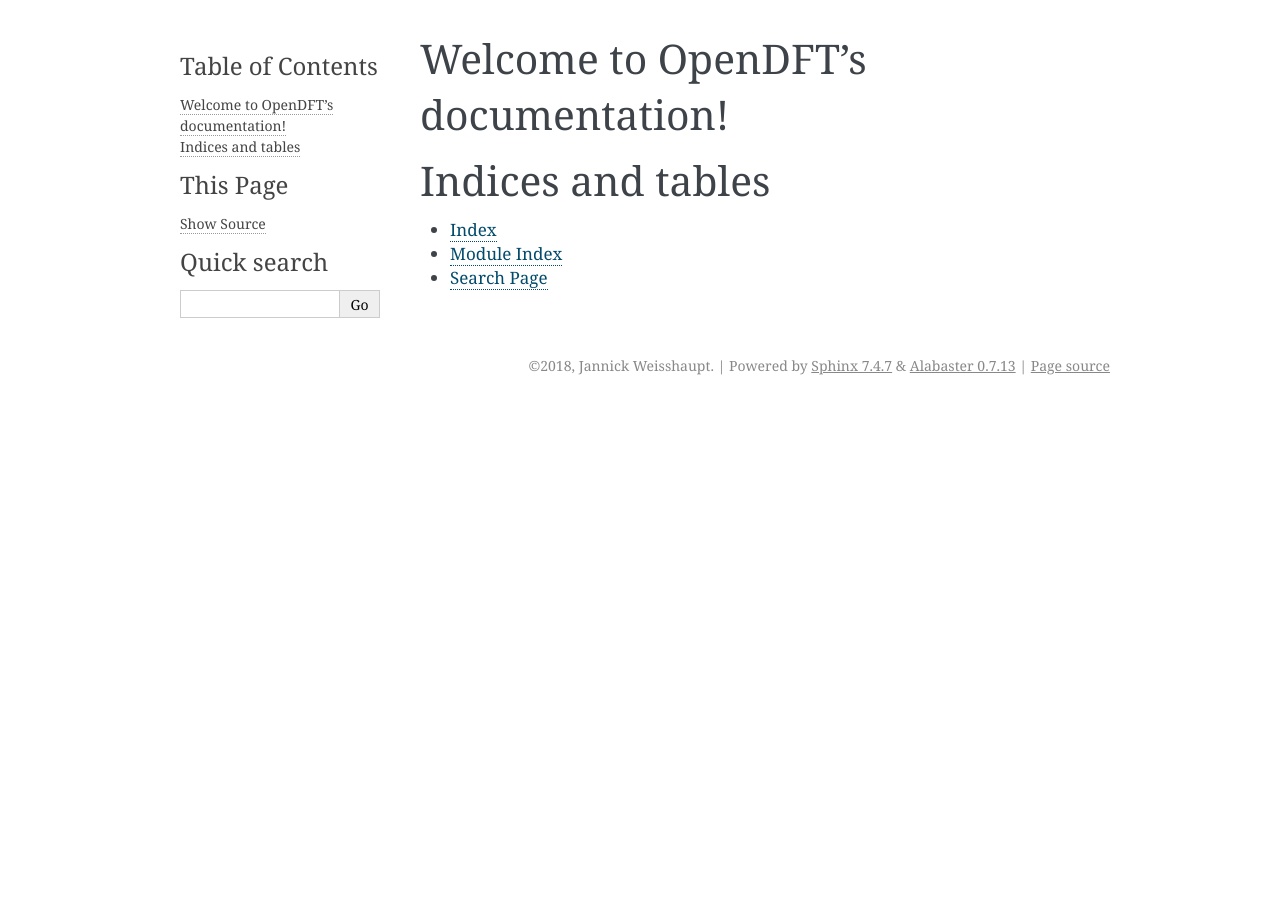
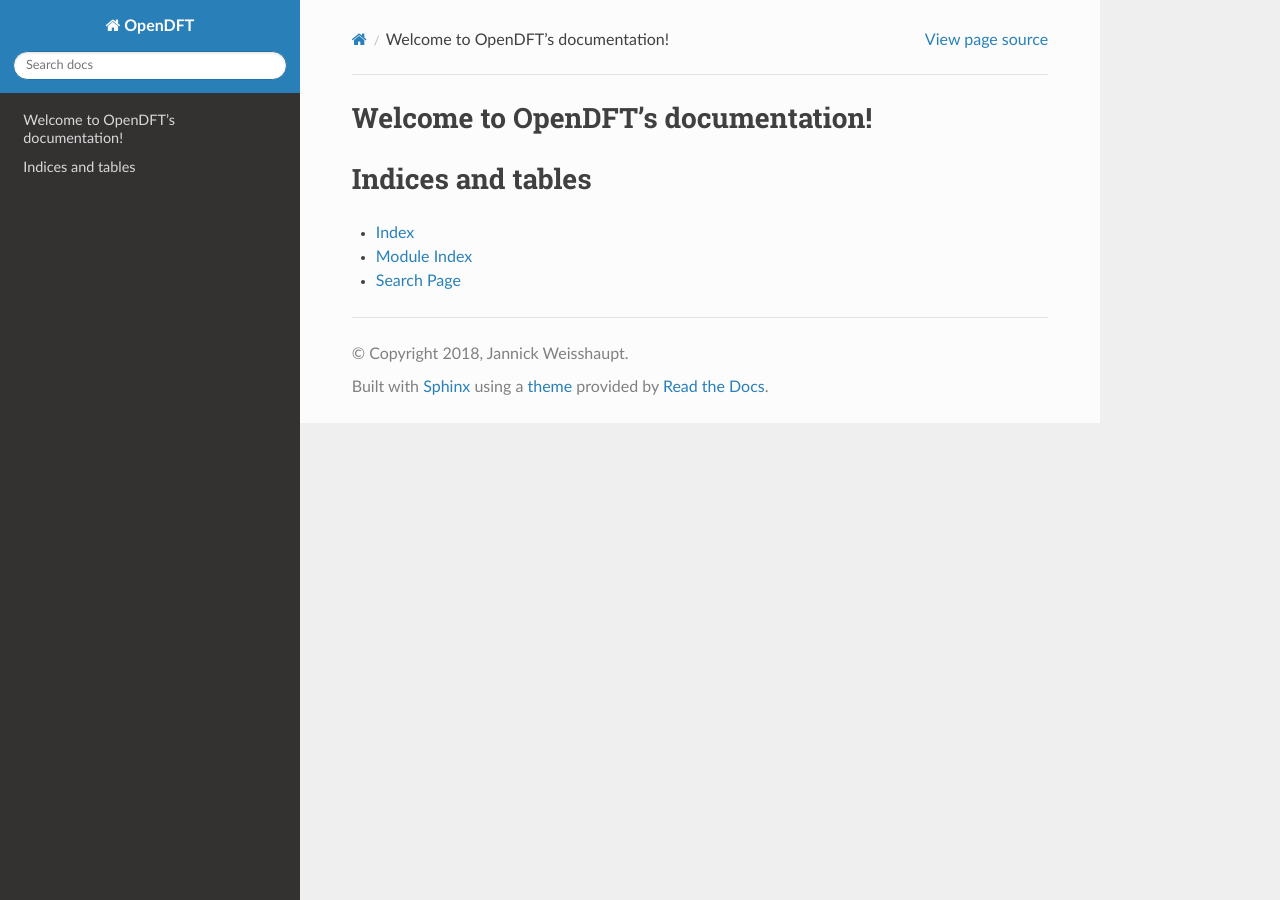
Before and after one commit to JannickWeisshaupt/OpenDFT, a Sphinx documentation site: the page built from docs/index.rst, in a window 1280 px wide. Built offline with Sphinx 7.4.7 and the Read the Docs theme 2.0.0, drawn with Linux system fonts in a browser that asks for light colours; some of the changed lines change nothing that is shown.

Commit message:
- sphinx

```diff
--- a/docs/conf.py
+++ b/docs/conf.py
@@ -39,6 +39,9 @@ release = ''
 # extensions coming with Sphinx (named 'sphinx.ext.*') or your custom
 # ones.
 extensions = [
+    'sphinx.ext.autodoc',
+    'sphinx.ext.doctest',
+    'sphinx.ext.mathjax',
 ]
 
 # Add any paths that contain templates here, relative to this directory.
@@ -74,7 +77,7 @@ pygments_style = 'sphinx'
 # The theme to use for HTML and HTML Help pages.  See the documentation for
 # a list of builtin themes.
 #
-html_theme = 'alabaster'
+html_theme = 'sphinx_rtd_theme'
 
 # Theme options are theme-specific and customize the look and feel of a theme
 # further.  For a list of options available for each theme, see the
@@ -153,3 +156,6 @@ texinfo_documents = [
      author, 'OpenDFT', 'One line description of project.',
      'Miscellaneous'),
 ]
+
+
+# -- Extension configuration -------------------------------------------------
--- a/docs/index.rst
+++ b/docs/index.rst
@@ -1,5 +1,5 @@
 .. OpenDFT documentation master file, created by
-   sphinx-quickstart on Wed Oct 17 11:55:23 2018.
+   sphinx-quickstart on Wed Oct 17 12:36:11 2018.
    You can adapt this file completely to your liking, but it should at least
    contain the root `toctree` directive.
 
```
Also changed, not shown: 7 other files.
